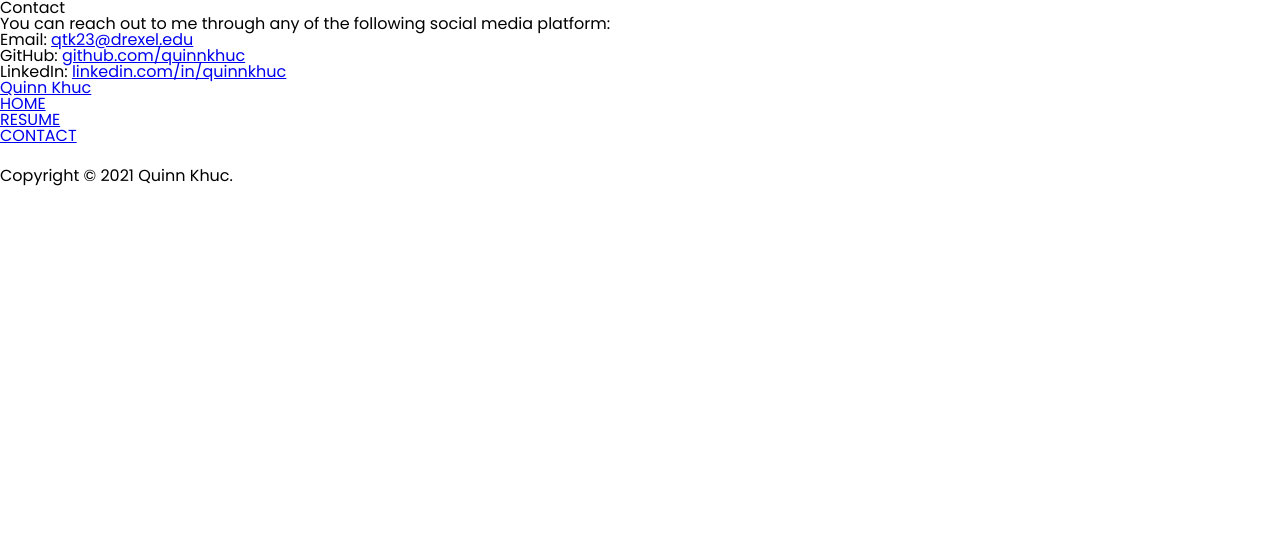
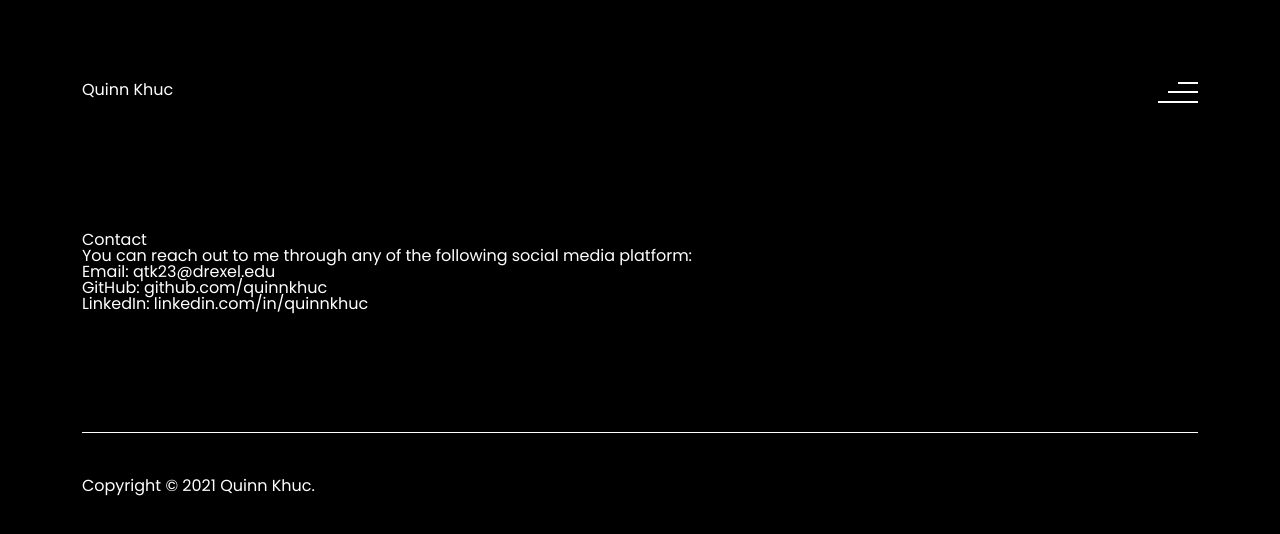
Before and after one commit to quinnkhuc/IDM222-qtk23, a plain HTML site: page contact.html in a window 1280 px wide. Drawn offline with Linux system fonts and the light colour scheme; files whose address does not match are found by name.

Commit message:
Add global style

```diff
--- a/contact.html
+++ b/contact.html
@@ -6,6 +6,7 @@
     <title>Contact</title>
     <link rel="stylesheet" href="styles/reset.css">
     <link rel="stylesheet" href="styles/fonts.css">
+    <link rel="stylesheet" href="styles/global.css">
 </head>
 <body>
     <div id="wrapper">
--- a/index.html
+++ b/index.html
@@ -6,6 +6,7 @@
     <title>Quinn Khuc</title>
     <link rel="stylesheet" href="styles/reset.css">
     <link rel="stylesheet" href="styles/fonts.css">
+    <link rel="stylesheet" href="styles/global.css">
 </head>
 <body>
     <div id="wrapper">
--- /dev/null
+++ b/styles/global.css
@@ -0,0 +1,69 @@
+/* General styles */
+:root{
+    --black: #000;
+    --white: #FFF;
+    --blue: #63FFFF;
+    --purple: #BCBAFD;
+    --purple-pink: #DEB3FF;
+    --pink: #FFB0DD;
+    --orange: #FFA0A0;
+    --yellow: #FFFCA8;
+    --yellow-green: #CCFFA5;
+    --green: #A5FFC9;
+}
+
+a{
+    color: var(--white);
+    text-decoration: none;
+}
+
+body{
+    background-color: var(--black);
+    color: var(--white);
+    margin: 6.4%;
+}
+
+header{
+    display: grid;
+    grid-template-columns: 50% 50%;
+    grid-template-rows: 100%;
+}
+
+nav{
+    display: none;
+}
+
+/* Specific styles */
+
+#footer{
+    border-top: 1px solid var(--white);
+    grid-area: footer;
+}
+
+#footer p{
+    padding-top: 4%;
+}
+
+#hamburger-menu{
+    justify-self: end;
+}
+
+#header{
+    grid-area: header;
+}
+
+#main{
+    grid-area: main;
+    margin-top: 10%;
+    margin-bottom: 10%;
+}
+
+#wrapper{
+    display: grid;
+    grid-template-columns: auto auto;
+    grid-template-rows: 10% 80% 10%;
+    grid-template-areas:
+        'header header'
+        'main main'
+        'footer footer';
+}
```
Also changed, not shown: resume.html (+1 -0 lines), the-ordinary.html (+1 -0 lines).
